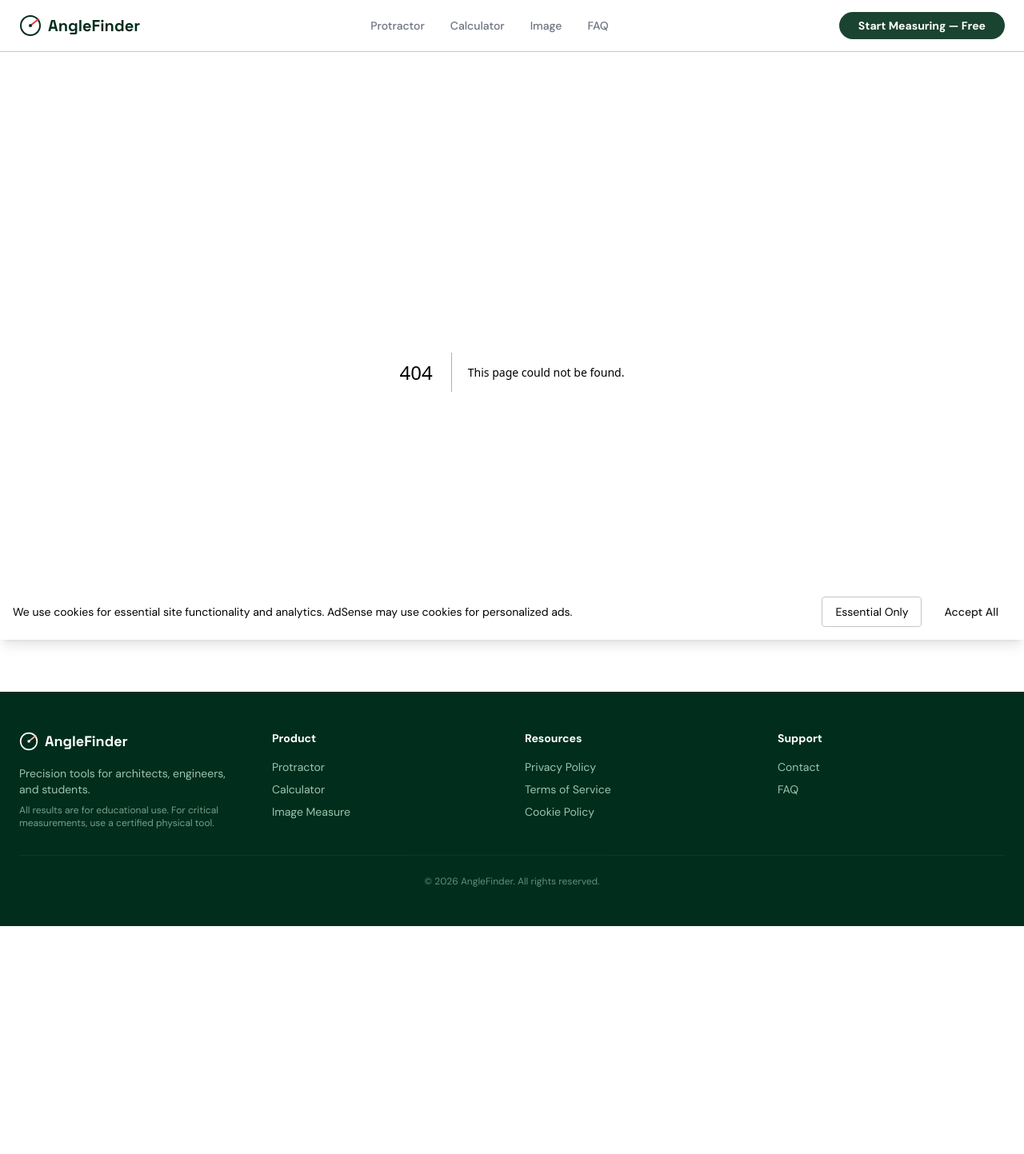
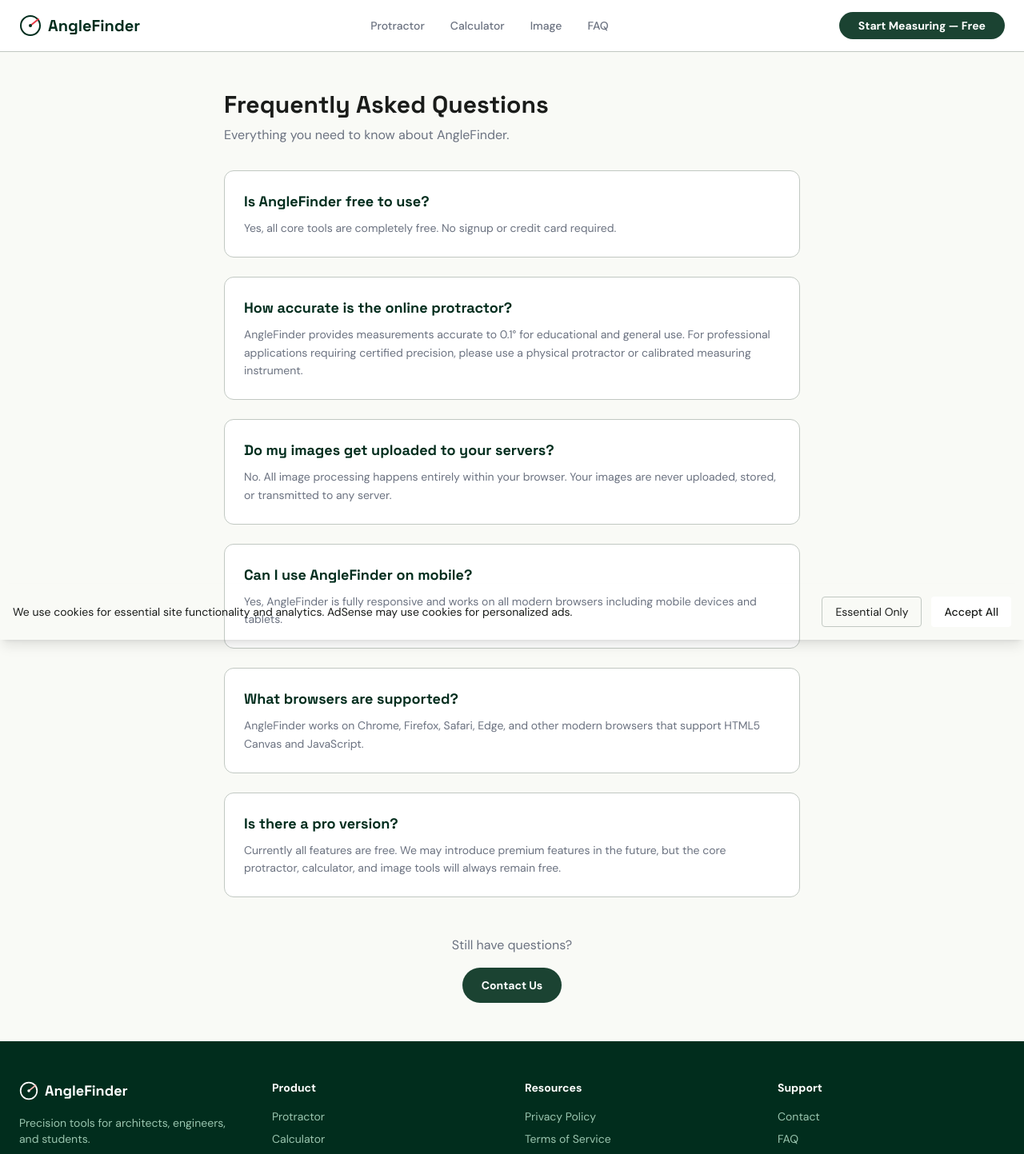
Before and after one commit to ewan10000/anglefinder, a Next.js app: page /faq in a window 1280 px wide. Before the commit this address had no page. Shown: the top 1443 px of the page at 80% size. Before the commit the page ends 1158 px from the top, so only its background shows below. Built offline with nearby package versions, Linux system fonts and the light colour scheme.

Commit message:
fix: add FAQ page, custom 404, shorten homepage title
- Add /faq page with common questions
- Add not-found.tsx with noindex meta tag
- Shorten homepage title from 65 to 47 characters
- Fix 404 pages returning wrong status/title

```diff
--- /dev/null
+++ b/src/app/faq/page.tsx
@@ -0,0 +1,66 @@
+export const metadata = {
+  title: "FAQ | AngleFinder",
+  description: "Frequently asked questions about AngleFinder's online protractor, angle calculator, and image measurement tools.",
+  alternates: { canonical: "/faq" },
+};
+
+export default function FAQPage() {
+  const faqs = [
+    {
+      q: "Is AngleFinder free to use?",
+      a: "Yes, all core tools are completely free. No signup or credit card required.",
+    },
+    {
+      q: "How accurate is the online protractor?",
+      a: "AngleFinder provides measurements accurate to 0.1° for educational and general use. For professional applications requiring certified precision, please use a physical protractor or calibrated measuring instrument.",
+    },
+    {
+      q: "Do my images get uploaded to your servers?",
+      a: "No. All image processing happens entirely within your browser. Your images are never uploaded, stored, or transmitted to any server.",
+    },
+    {
+      q: "Can I use AngleFinder on mobile?",
+      a: "Yes, AngleFinder is fully responsive and works on all modern browsers including mobile devices and tablets.",
+    },
+    {
+      q: "What browsers are supported?",
+      a: "AngleFinder works on Chrome, Firefox, Safari, Edge, and other modern browsers that support HTML5 Canvas and JavaScript.",
+    },
+    {
+      q: "Is there a pro version?",
+      a: "Currently all features are free. We may introduce premium features in the future, but the core protractor, calculator, and image tools will always remain free.",
+    },
+  ];
+
+  return (
+    <div className="max-w-3xl mx-auto px-6 py-12">
+      <h1 className="font-[family-name:var(--font-display)] text-3xl font-bold text-af-on-surface mb-2">
+        Frequently Asked Questions
+      </h1>
+      <p className="text-af-on-surface-variant mb-8">
+        Everything you need to know about AngleFinder.
+      </p>
+
+      <div className="space-y-6">
+        {faqs.map((faq, i) => (
+          <div key={i} className="bg-af-surface border border-af-outline-variant rounded-xl p-6">
+            <h2 className="font-[family-name:var(--font-display)] text-lg font-bold text-af-primary mb-2">
+              {faq.q}
+            </h2>
+            <p className="text-sm text-af-on-surface-variant leading-relaxed">{faq.a}</p>
+          </div>
+        ))}
+      </div>
+
+      <div className="mt-12 text-center">
+        <p className="text-af-on-surface-variant mb-4">Still have questions?</p>
+        <a
+          href="mailto:hello@anglefinder.co"
+          className="inline-block bg-af-primary-container text-af-on-primary px-6 py-3 rounded-full text-sm font-bold hover:opacity-90 transition-opacity"
+        >
+          Contact Us
+        </a>
+      </div>
+    </div>
+  );
+}
--- a/src/app/layout.tsx
+++ b/src/app/layout.tsx
@@ -27,7 +27,7 @@
 });
 
 export const metadata: Metadata = {
-  title: "AngleFinder — Precision 360° Online Protractor & Angle Calculator",
+  title: "AngleFinder — Online Protractor & Angle Calculator",
   description:
     "Free online angle finder with protractor, triangle calculator, and image measurement. No signup required. For educational and general use.",
   keywords: [
--- /dev/null
+++ b/src/app/not-found.tsx
@@ -0,0 +1,41 @@
+import Link from "next/link";
+
+export const metadata = {
+  title: "Page Not Found | AngleFinder",
+  description: "The page you're looking for doesn't exist. Browse our free online protractor, angle calculator, and image measurement tools.",
+  robots: {
+    index: false,
+    follow: false,
+    googleBot: { index: false, follow: false },
+  },
+};
+
+export default function NotFound() {
+  return (
+    <div className="max-w-2xl mx-auto px-6 py-24 text-center">
+      <h1 className="font-[family-name:var(--font-display)] text-6xl font-bold text-af-primary mb-4">
+        404
+      </h1>
+      <h2 className="font-[family-name:var(--font-display)] text-2xl font-bold text-af-on-surface mb-4">
+        Page Not Found
+      </h2>
+      <p className="text-af-on-surface-variant mb-8">
+        The page you&apos;re looking for doesn&apos;t exist or has been moved.
+      </p>
+      <div className="flex flex-col sm:flex-row gap-4 justify-center">
+        <Link
+          href="/"
+          className="inline-block bg-af-primary-container text-af-on-primary px-6 py-3 rounded-full text-sm font-bold hover:opacity-90 transition-opacity"
+        >
+          Go Home
+        </Link>
+        <Link
+          href="/protractor"
+          className="inline-block bg-af-surface border border-af-outline-variant text-af-on-surface px-6 py-3 rounded-full text-sm font-bold hover:bg-af-surface-variant transition-colors"
+        >
+          Try Protractor
+        </Link>
+      </div>
+    </div>
+  );
+}
```
